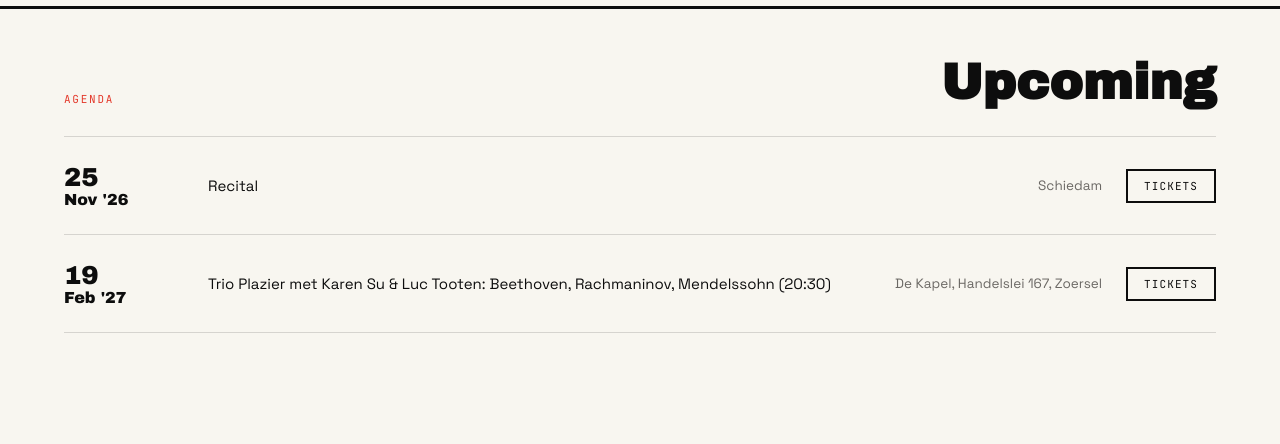
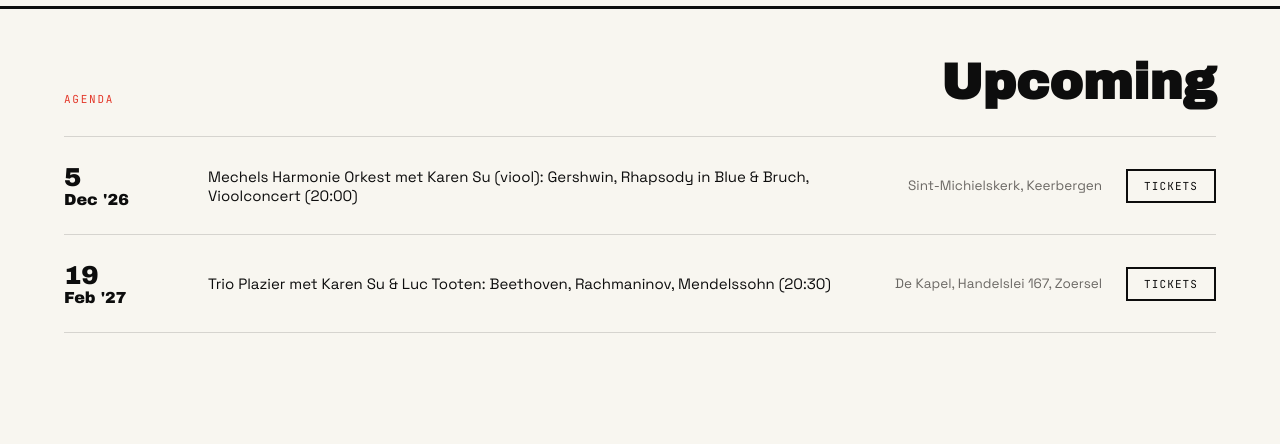
Before and after one commit to rubenplazier-cell/rubenplazier-website, a plain HTML site: page index.html in a window 1280 px wide. Shown: the part 1420-1864 px from the top of the page. Drawn offline with Linux system fonts and the light colour scheme.

Commit message:
Remove Schiedam, add Keerbergen 5 Dec concert with Mechels Harmonie Orkest

```diff
--- a/index.html
+++ b/index.html
@@ -1069,11 +1069,11 @@
       <div class="venue">Muziekgebouw Eindhoven</div>
       <a href="#contact" class="cta mono" data-i18n="agenda_tickets">Tickets</a>
     </div>
-    <div class="agenda-row reveal" data-date="2026-11-25">
+    <div class="agenda-row reveal" data-date="2026-12-05">
       <div class="date"></div>
-      <div class="program">Recital</div>
-      <div class="venue">Schiedam</div>
-      <a href="#contact" class="cta mono" data-i18n="agenda_tickets">Tickets</a>
+      <div class="program">Mechels Harmonie Orkest met Karen Su (viool): Gershwin, Rhapsody in Blue &amp; Bruch, Vioolconcert (20:00)</div>
+      <div class="venue"><a href="https://maps.google.com/?q=Sint-Michielskerk+Keerbergen" target="_blank" rel="noopener">Sint-Michielskerk, Keerbergen</a></div>
+      <a href="https://www.tickettailor.com/events/experienceklassiek/2520220" target="_blank" rel="noopener" class="cta mono" data-i18n="agenda_tickets">Tickets</a>
     </div>
     <div class="agenda-row reveal" data-date="2027-02-19">
       <div class="date"></div>
```
